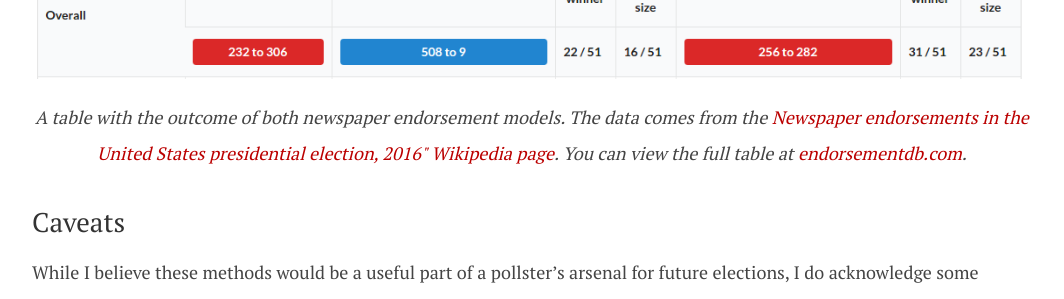
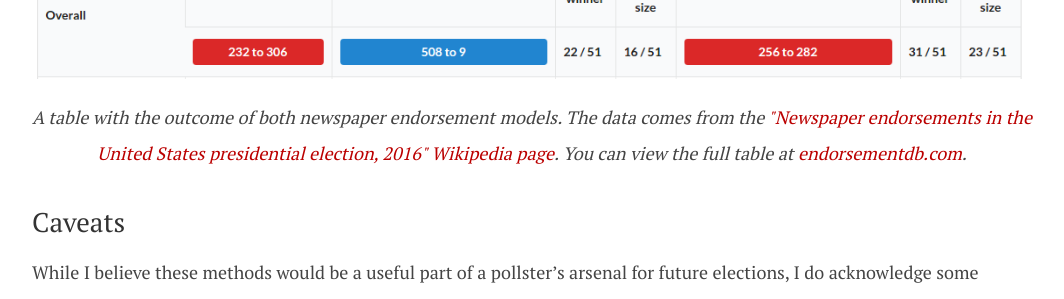
Before and after one commit to dellsystem/dellsystem.github.io, a Jekyll site: the page built from _posts/2016-11-18-predicting-elections.md, in a window 1280 px wide and 900 px high, scrolled down 5530 px. Shown: the part 155-454 px from the top of the window, without its empty margins (108-1172 px from the left). Built offline with Jekyll 4.4.1, drawn with Linux system fonts in a browser that asks for light colours; part of the change alters nothing that is shown.

```diff
--- a/_posts/2016-11-18-predicting-elections.md
+++ b/_posts/2016-11-18-predicting-elections.md
@@ -187,7 +187,8 @@ anyone's guess.
 <img src="/img/posts/predicting-elections/newspaper-models.png" alt="" />
 <p class="caption">
     A table with the outcome of both newspaper endorsement models. The data
-    comes from the <a href="https://en.wikipedia.org/wiki/Newspaper_endorsements_in_the_United_States_presidential_election,_2016">Newspaper endorsements in the United States presidential election, 2016" Wikipedia page</a>.
+    comes from the <a
+    href="https://en.wikipedia.org/wiki/Newspaper_endorsements_in_the_United_States_presidential_election,_2016">"Newspaper endorsements in the United States presidential election, 2016" Wikipedia page</a>.
     You can view the full table at <a
     href="http://endorsementdb.com/stats/predictions#category-3">
     endorsementdb.com</a>.
```
